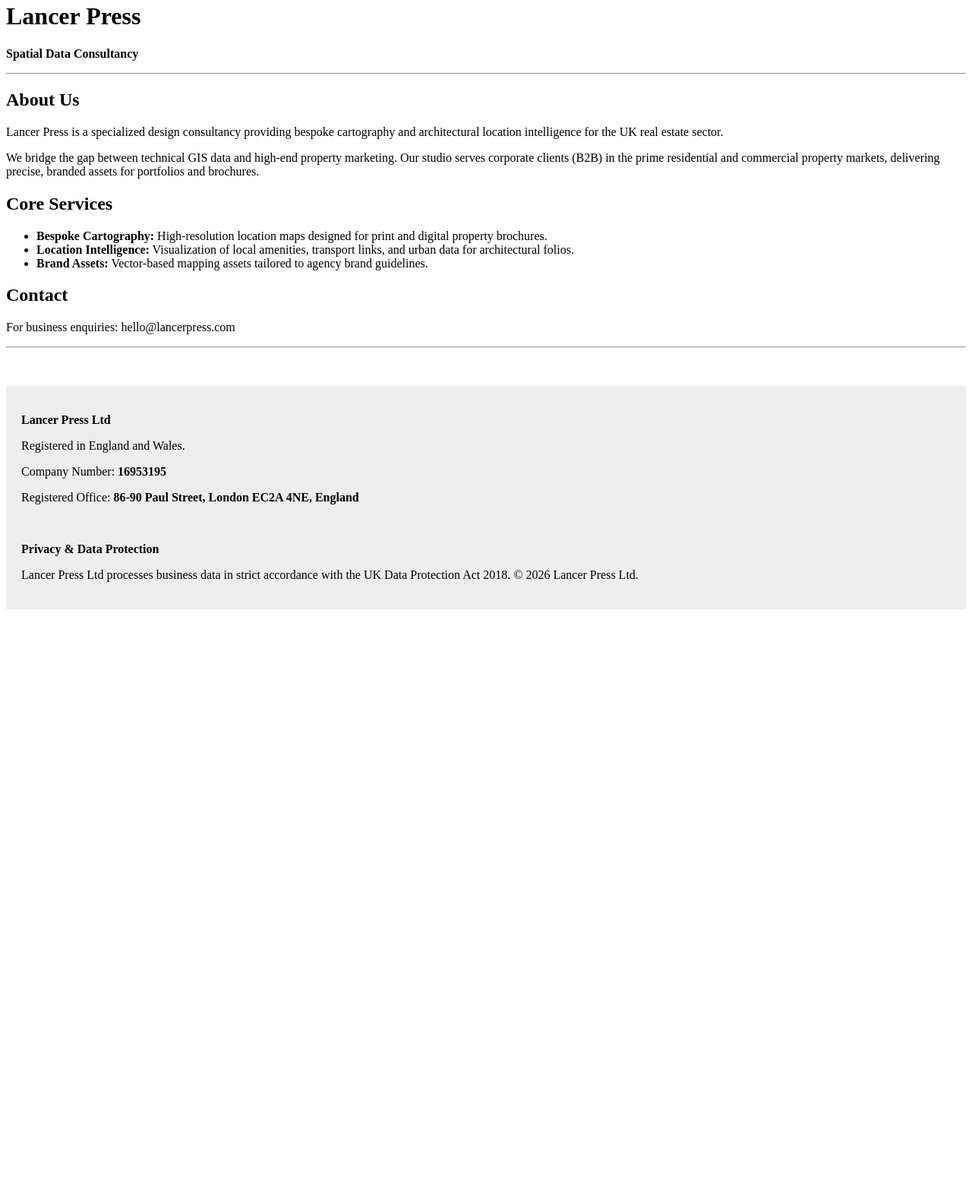
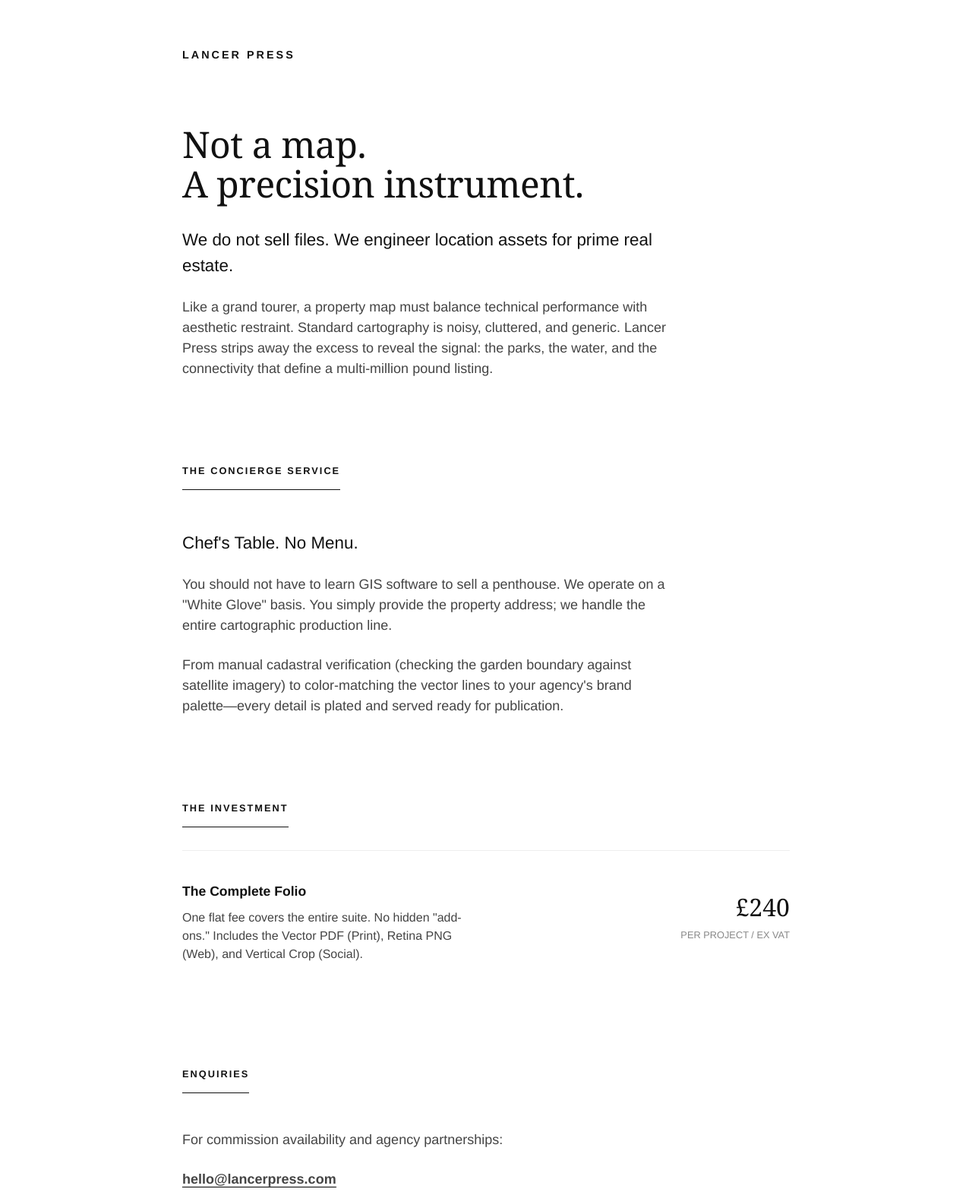
Before and after one commit to andreiulanovonline/lancerpress-web, a plain HTML site: page index.html in a window 1280 px wide. Shown: the part 18-1587 px from the top of the page at 76% size. Before the commit the page ends 828 px from the top, so only its background shows below. Drawn offline with Linux system fonts and the light colour scheme.

Commit message:
rewritten landing page. precision instrument, footer

```diff
--- a/index.html
+++ b/index.html
@@ -2,38 +2,210 @@
 <html lang="en">
 <head>
     <meta charset="UTF-8">
-    <title>Lancer Press</title>
+    <meta name="viewport" content="width=device-width, initial-scale=1.0">
+    <title>Lancer Press | The Location Folio</title>
+    <style>
+        /* --- 1. THE CHASSIS (Global Reset & Typography) --- */
+        :root {
+            --onyx: #111111;
+            --silver: #E0E0E0;
+            --white: #FFFFFF;
+            --accent: #C5A065; /* "Champagne Gold" for subtle luxury */
+        }
+
+        body {
+            margin: 0;
+            padding: 0;
+            font-family: "Helvetica Neue", Helvetica, Arial, sans-serif;
+            background-color: var(--white);
+            color: var(--onyx);
+            line-height: 1.5;
+            -webkit-font-smoothing: antialiased;
+        }
+
+        /* --- 2. THE ENGINE ROOM (Layout) --- */
+        .container {
+            max-width: 800px;
+            margin: 0 auto;
+            padding: 80px 20px;
+        }
+
+        section {
+            margin-bottom: 100px;
+        }
+
+        /* --- 3. TYPOGRAPHY (The Voice) --- */
+        h1 {
+            font-family: "Georgia", serif;
+            font-weight: 300;
+            font-size: 3rem;
+            line-height: 1.1;
+            margin-bottom: 30px;
+            letter-spacing: -0.5px;
+        }
+
+        h2 {
+            font-size: 0.8rem;
+            text-transform: uppercase;
+            letter-spacing: 2px;
+            font-weight: 700;
+            border-bottom: 1px solid var(--onyx);
+            padding-bottom: 15px;
+            margin-bottom: 30px;
+            display: inline-block;
+        }
+
+        p {
+            font-size: 1.125rem;
+            font-weight: 300;
+            color: #444;
+            max-width: 650px;
+            margin-bottom: 25px;
+        }
+
+        .lead {
+            font-size: 1.4rem;
+            color: var(--onyx);
+            font-weight: 400;
+        }
+
+        .price-tag {
+            font-family: "Georgia", serif;
+            font-size: 2rem;
+            color: var(--onyx);
+            margin-top: 10px;
+            display: block;
+        }
+
+        /* --- 4. THE SERVICE MENU (Grid) --- */
+        .service-grid {
+            display: grid;
+            grid-template-columns: 1fr;
+            gap: 40px;
+            border-top: 1px solid #eee;
+            padding-top: 40px;
+        }
+
+        .menu-item {
+            display: flex;
+            justify-content: space-between;
+            align-items: baseline;
+        }
+
+        .menu-item strong {
+            font-weight: 600;
+            font-size: 1.1rem;
+        }
+
+        .menu-item span {
+            color: #888;
+            font-size: 0.9rem;
+            text-transform: uppercase;
+            letter-spacing: 1px;
+        }
+
+        /* --- 5. THE FOOTER (Compliance) --- */
+        footer {
+            background-color: #F5F5F5;
+            padding: 60px 0;
+            margin-top: 100px;
+            font-size: 0.85rem;
+            color: #666;
+            border-top: 1px solid #ddd;
+        }
+
+        .footer-content {
+            display: flex;
+            justify-content: space-between;
+            flex-wrap: wrap;
+            gap: 30px;
+        }
+
+        .legal-block strong {
+            color: var(--onyx);
+        }
+
+        /* Mobile Adjustments */
+        @media (min-width: 600px) {
+            .service-grid { grid-template-columns: 1fr 1fr; }
+        }
+    </style>
 </head>
 <body>
 
-    <h1>Lancer Press</h1>
-    <p><strong>Spatial Data Consultancy</strong></p>
-    <hr>
+    <div class="container">
 
-    <h2>About Us</h2>
-    <p>Lancer Press is a specialized design consultancy providing bespoke cartography and architectural location intelligence for the UK real estate sector.</p>
-    <p>We bridge the gap between technical GIS data and high-end property marketing. Our studio serves corporate clients (B2B) in the prime residential and commercial property markets, delivering precise, branded assets for portfolios and brochures.</p>
+        <header style="margin-bottom: 80px;">
+            <div style="font-weight: 700; letter-spacing: 3px; text-transform: uppercase; font-size: 0.9rem;">Lancer Press</div>
+        </header>
 
-    <h2>Core Services</h2>
-    <ul>
-        <li><strong>Bespoke Cartography:</strong> High-resolution location maps designed for print and digital property brochures.</li>
-        <li><strong>Location Intelligence:</strong> Visualization of local amenities, transport links, and urban data for architectural folios.</li>
-        <li><strong>Brand Assets:</strong> Vector-based mapping assets tailored to agency brand guidelines.</li>
-    </ul>
+        <section>
+            <h1>Not a map.<br>A precision instrument.</h1>
+            <p class="lead">We do not sell files. We engineer location assets for prime real estate.</p>
+            <p>
+                Like a grand tourer, a property map must balance technical performance with aesthetic restraint.
+                Standard cartography is noisy, cluttered, and generic.
+                Lancer Press strips away the excess to reveal the signal: the parks, the water, and the connectivity that define a multi-million pound listing.
+            </p>
+        </section>
 
-    <h2>Contact</h2>
-    <p>For business enquiries: hello@lancerpress.com</p>
-    <hr>
+        <section>
+            <h2>The Concierge Service</h2>
+            <p class="lead">Chef's Table. No Menu.</p>
+            <p>
+                You should not have to learn GIS software to sell a penthouse.
+                We operate on a "White Glove" basis. You simply provide the property address; we handle the entire cartographic production line.
+            </p>
+            <p>
+                From manual cadastral verification (checking the garden boundary against satellite imagery) to color-matching the vector lines to your agency's brand palette—every detail is plated and served ready for publication.
+            </p>
+        </section>
 
-    <div style="background-color: #eeeeee; padding: 20px; margin-top: 50px;">
-        <p><strong>Lancer Press Ltd</strong></p>
-        <p>Registered in England and Wales.</p>
-        <p>Company Number: <strong>16953195</strong></p>
-        <p>Registered Office: <strong>86-90 Paul Street, London EC2A 4NE, England</strong></p>
-        <br>
-        <p><strong>Privacy & Data Protection</strong></p>
-        <p>Lancer Press Ltd processes business data in strict accordance with the UK Data Protection Act 2018. &copy; 2026 Lancer Press Ltd.</p>
+        <section>
+            <h2>The Investment</h2>
+            <div class="service-grid">
+                <div>
+                    <div class="menu-item">
+                        <strong>The Complete Folio</strong>
+                    </div>
+                    <p style="font-size: 1rem; margin-top: 10px;">
+                        One flat fee covers the entire suite. No hidden "add-ons."
+                        Includes the Vector PDF (Print), Retina PNG (Web), and Vertical Crop (Social).
+                    </p>
+                </div>
+                <div style="text-align: right;">
+                    <span class="price-tag">£240</span>
+                    <span style="font-size: 0.8rem; color: #888;">PER PROJECT / EX VAT</span>
+                </div>
+            </div>
+        </section>
+
+        <section>
+            <h2>Enquiries</h2>
+            <p>For commission availability and agency partnerships:</p>
+            <p><strong><a href="mailto:hello@lancerpress.com" style="color: inherit; text-decoration: none; border-bottom: 1px solid #000;">hello@lancerpress.com</a></strong></p>
+        </section>
+
     </div>
+
+    <footer>
+        <div class="container footer-content">
+            <div class="legal-block">
+                <strong>Lancer Press Ltd</strong><br>
+                Registered in England and Wales.<br>
+                Company Number: <strong>16953195</strong><br>
+                Registered Office: <strong>86-90 Paul Street, London EC2A 4NE, England</strong>
+            </div>
+
+            <div class="legal-block" style="max-width: 300px;">
+                <strong>Privacy & Standards</strong><br>
+                We process business data in strict accordance with the UK Data Protection Act 2018.
+                Lancer Press serves B2B clients exclusively.
+                <br><br>
+                &copy; 2026 Lancer Press Ltd.
+            </div>
+        </div>
+    </footer>
 
 </body>
 </html>
```
